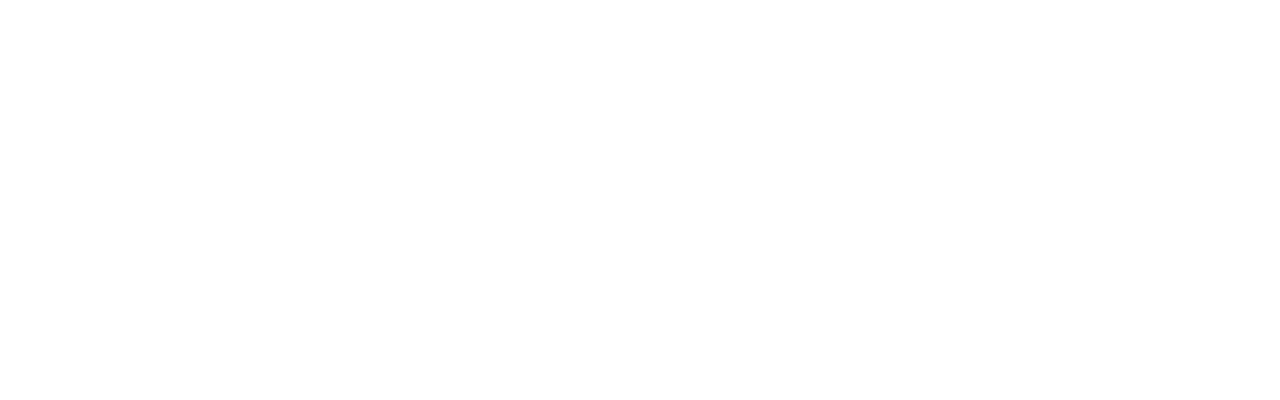
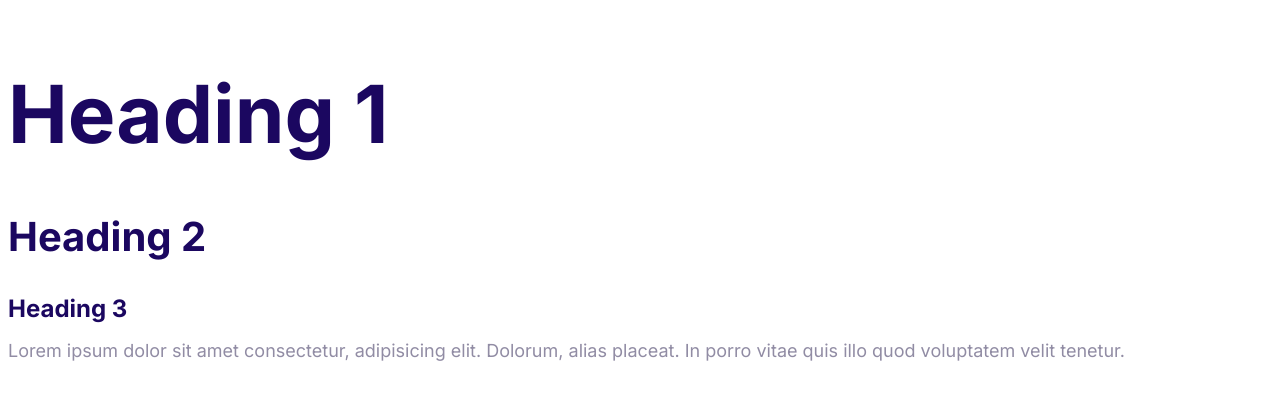
Before and after one commit to Dkerr2061/css-html-practice, a website: page index.html in a window 1280 px wide. Drawn offline with Linux system fonts and the light colour scheme.

Commit message:
Defined styles for fonts

```diff
--- a/index.html
+++ b/index.html
@@ -7,11 +7,18 @@
     <link rel="preconnect" href="https://fonts.googleapis.com" />
     <link rel="preconnect" href="https://fonts.gstatic.com" crossorigin />
     <link
-      href="https://fonts.googleapis.com/css2?family=Poppins:wght@300;900&display=swap"
+      href="https://fonts.googleapis.com/css2?family=Inter:ital,opsz,wght@0,14..32,100..900;1,14..32,100..900&display=swap"
       rel="stylesheet"
     />
-
     <link href="sytles/index.css" rel="stylesheet" type="text/css" />
   </head>
-  <body></body>
+  <body>
+    <h1>Heading 1</h1>
+    <h2>Heading 2</h2>
+    <h3>Heading 3</h3>
+    <p>
+      Lorem ipsum dolor sit amet consectetur, adipisicing elit. Dolorum, alias
+      placeat. In porro vitae quis illo quod voluptatem velit tenetur.
+    </p>
+  </body>
 </html>
--- a/sytles/index.css
+++ b/sytles/index.css
@@ -1,6 +1,7 @@
 html {
   padding: 0;
   margin: 0;
+  font-size: 62.5%;
 }
 
 :root {
@@ -10,3 +11,47 @@ html {
   --color-headings: #1b0760;
   --color-body: #918ca4;
 }
+
+body {
+  font-family: Inter, Arial, Helvetica, sans-serif;
+  color: var(--color-body);
+  font-size: 2.4rem;
+  line-height: 1.5;
+}
+
+h1,
+h2,
+h3 {
+  color: var(--color-headings);
+  margin-bottom: 1rem;
+}
+
+h1 {
+  font-size: 7rem;
+}
+
+h2 {
+  font-size: 4rem;
+}
+
+h3 {
+  font-size: 3rem;
+}
+
+p {
+  margin-top: 0;
+}
+
+@media screen and (min-width: 1024px) {
+  body {
+    font-size: 1.8rem;
+  }
+
+  h1 {
+    font-size: 8rem;
+  }
+
+  h3 {
+    font-size: 2.4rem;
+  }
+}
```
